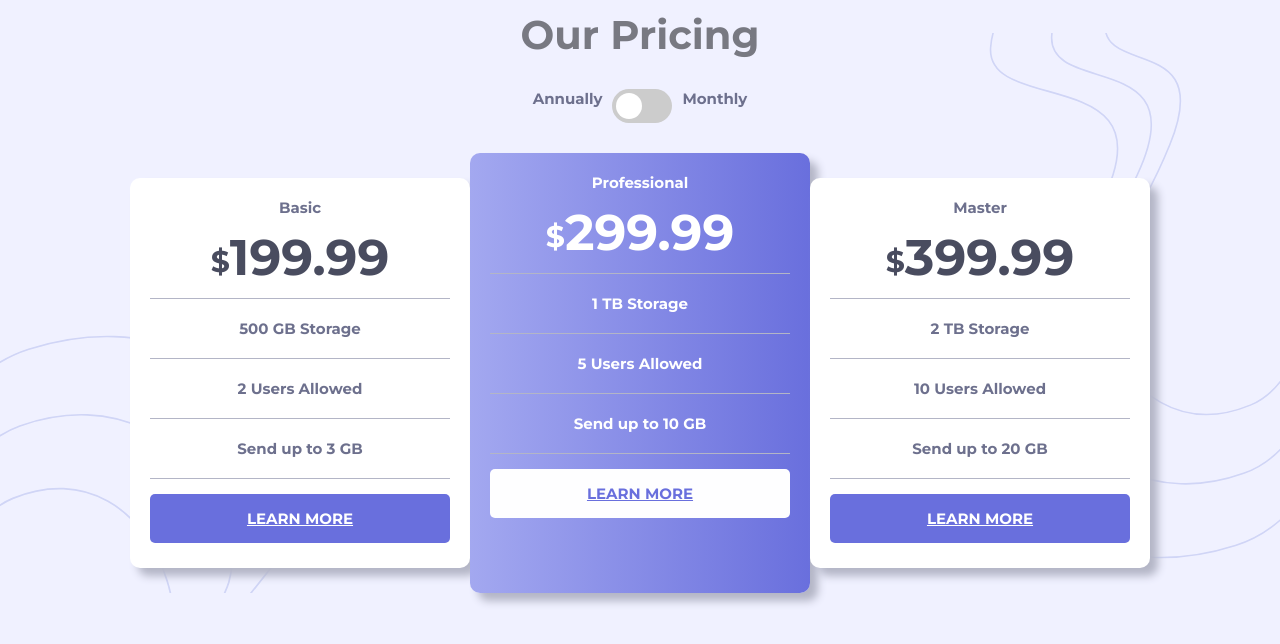
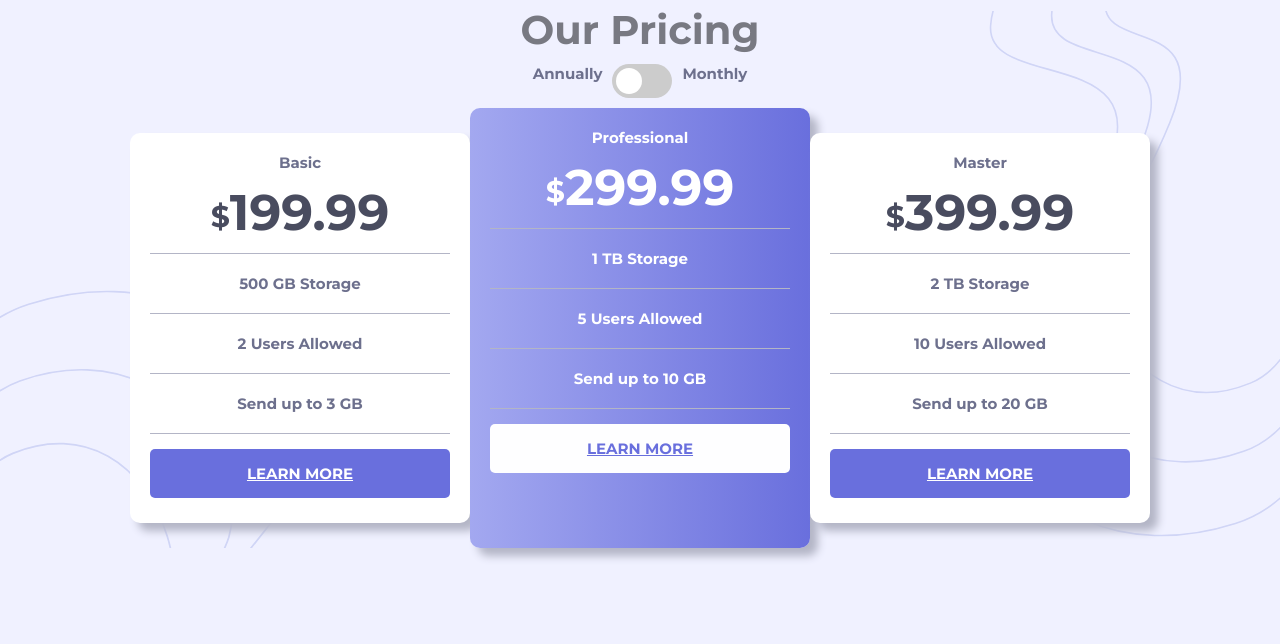
Before and after one commit to alok-mountblue/Pricing-html-css, a plain HTML site: page index.html in a window 1280 px wide. Drawn offline with Linux system fonts and the light colour scheme.

Commit message:
update style.css

```diff
--- a/style.css
+++ b/style.css
@@ -14,20 +14,20 @@ body {
   background-color: #f0f1ff;
   height: 100%;
   background-size: 300px;
-  background-repeat: no-repeat, no-repeat;
+  background-repeat: no-repeat;
   background-position: right, bottom left;
 }
 
 .title {
-  margin: 10px;
+  margin: 5px;
   color: hsl(235, 4%, 49%);
   font-size: 40px;
   text-align: center;
 }
 
 .ToggleBtn {
-  margin: 20px;
-  padding: 10px;
+  margin: 5px;
+  padding: 5px;
   font-size: 15px;
   color: hsl(233, 13%, 49%);
   display: flex;
```
